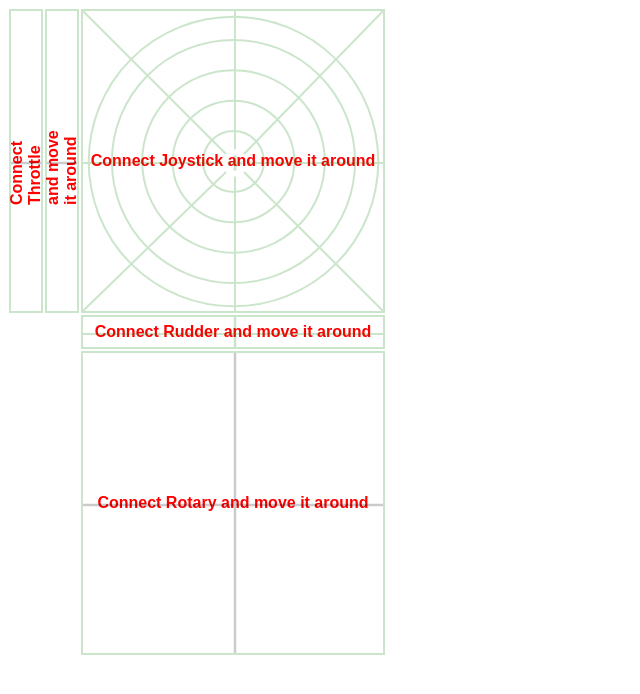
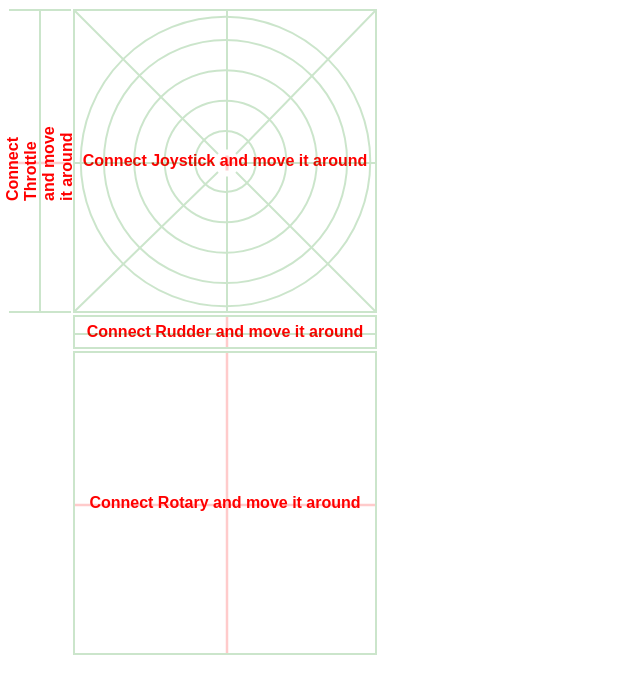
Before and after one commit to andrei-zgirvaci/Stream-SSJ, a website with bundled scripts: page index.html in a window 1280 px wide. Shown: the whole page, without its empty margins (0-640 px from the left). Built offline with nearby package versions, Linux system fonts and the light colour scheme.

Commit message:
refactored

```diff
--- a/css/main.css
+++ b/css/main.css
@@ -1,5 +1,5 @@
 :root {
-  --main-color: red;
+  --crosshair-color: red;
   --border-color: green;
 }
 
@@ -18,13 +18,14 @@ main {
 .canvas-wrapper canvas {
   opacity: 1;
   margin: 1px;
+  border: 2px solid var(--border-color);
 }
 .canvas-wrapper.disabled span {
   display: inline;
   position: absolute;
   font-family: Arial, Helvetica, sans-serif;
   font-weight: bold;
-  color: var(--main-color);
+  color: var(--crosshair-color);
 }
 .canvas-wrapper.disabled canvas {
   opacity: 0.2;
@@ -38,12 +39,6 @@ main {
   grid-row-end: 2;
 }
 
-#stick {
-  border-width: 2px;
-  border-style: solid;
-  border-color: var(--border-color);
-}
-
 /* Throttle */
 #throttles-container {
   grid-column-start: 1;
@@ -53,15 +48,17 @@ main {
 }
 
 #throttles-container span {
-  /* font-size: 10px; */
   transform: rotateZ(-90deg);
 }
 
-#throttle1,
+#throttle1 {
+  border-left: 0;
+  border-right: 0;
+  margin-right: 0;
+}
 #throttle2 {
-  border-width: 2px;
-  border-style: solid;
-  border-color: var(--border-color);
+  margin-left: 0;
+  border-right: 0;
 }
 
 /* Rudder */
@@ -72,12 +69,6 @@ main {
   grid-row-end: 2;
 }
 
-#rudder {
-  border-width: 2px;
-  border-style: solid;
-  border-color: var(--border-color);
-}
-
 /* Rotary */
 #rotary-container {
   /* display: none; */
@@ -86,9 +77,3 @@ main {
   grid-row-start: 3;
   grid-row-end: 3;
 }
-
-#rotary {
-  border-width: 2px;
-  border-style: solid;
-  border-color: var(--border-color);
-}
```
